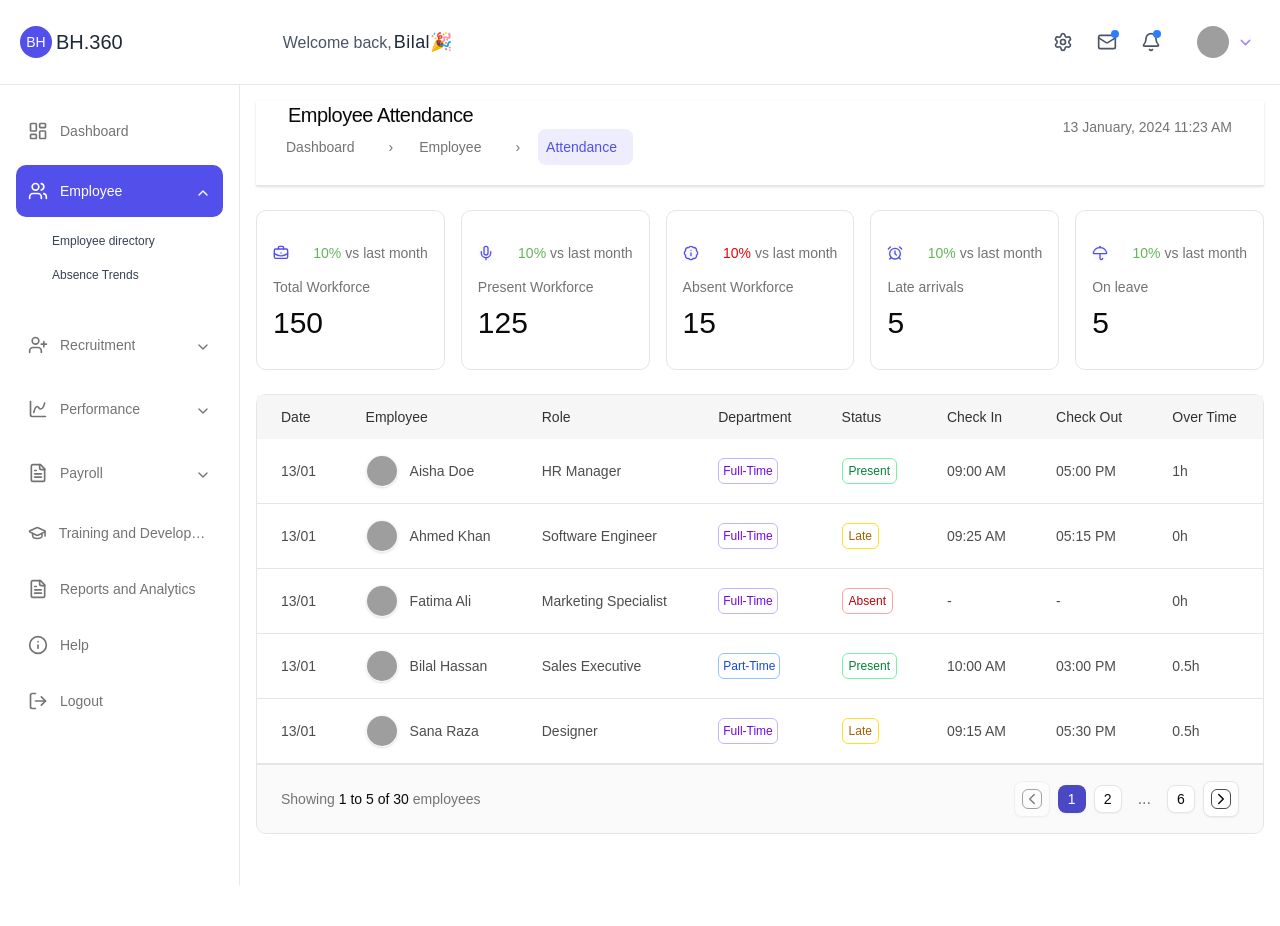
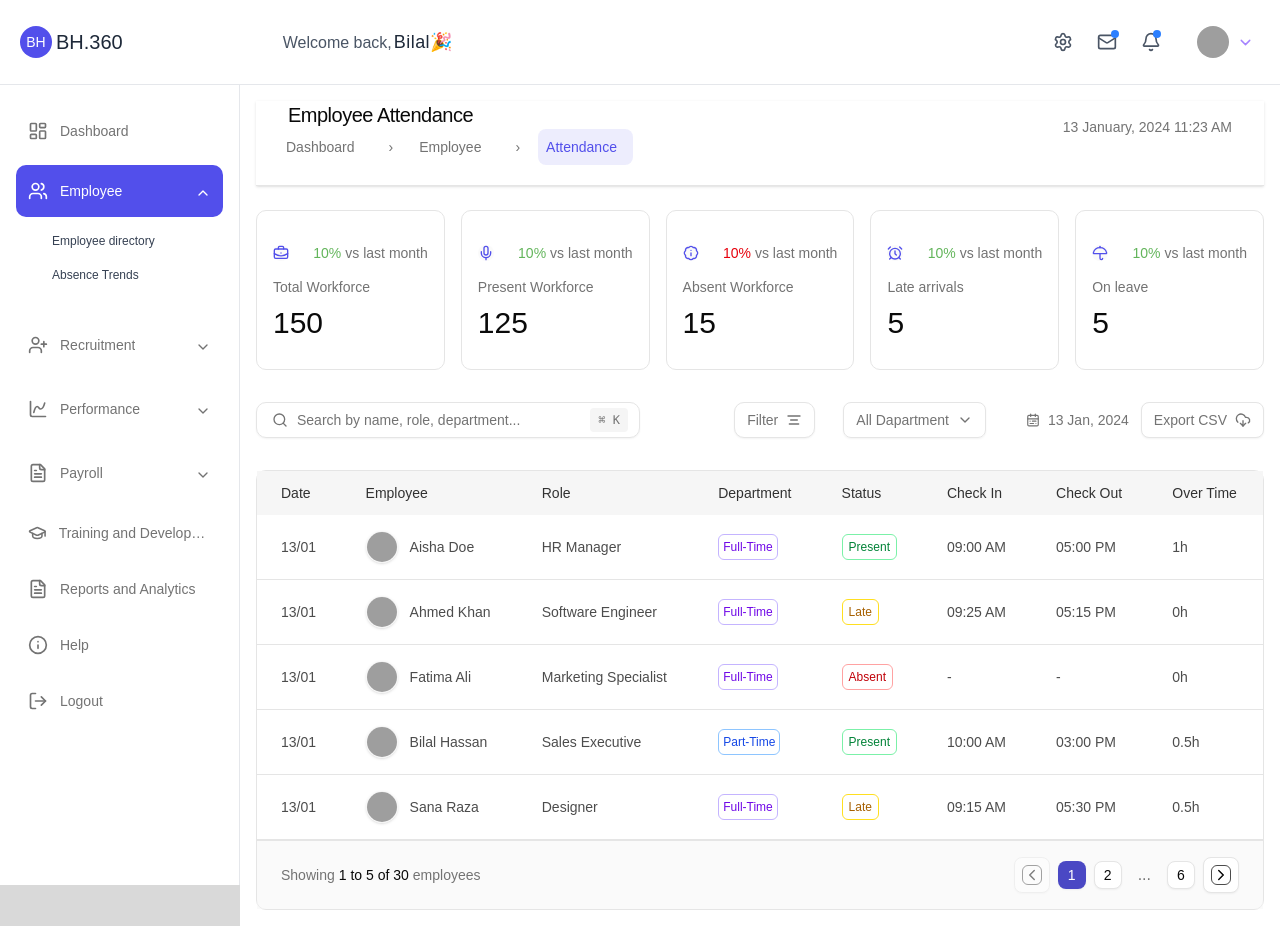
Before and after one commit to bilals2008/bh360-dashboard, a React (Vite) app: page / in a window 1280 px wide. Before the commit the page ends 885 px from the top, so only its background shows below. Built offline with nearby package versions, Linux system fonts and the light colour scheme; grey boxes are pictures that could not be loaded.

Commit message:
add empoyee control bar which for some reason was removed

```diff
--- a/src/dashboard/EmpolyeeAttentance/EmpolyeeAttendace.jsx
+++ b/src/dashboard/EmpolyeeAttentance/EmpolyeeAttendace.jsx
@@ -3,6 +3,7 @@ import React from "react";
 import DashboardHeader from "../dashboardHeader/DashboardHeader";
 import StatsGrid from "./attendance-stats/StatsGrid";
 import EmployeeTable from "./EmpolyeeTable/EmpolyeeTable";
+import EmpolyeeControlBar from "./EmployeeControlsBar/EmployeeControlsBar";
 
 function EmpolyeeAttendace() {
   return (
@@ -16,11 +17,11 @@ function EmpolyeeAttendace() {
             { label: "Attendance", active: true },
           ]}
         />
-
         {/* Stats Grid */}
         <div className="w-full">
           <StatsGrid />
         </div>
+<EmpolyeeControlBar/>
 
         {/* Employee Table */}
         <div className="w-full">
```
